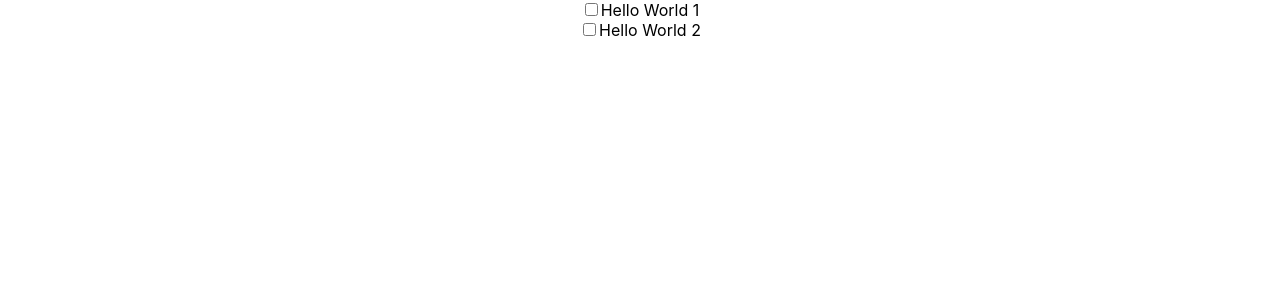
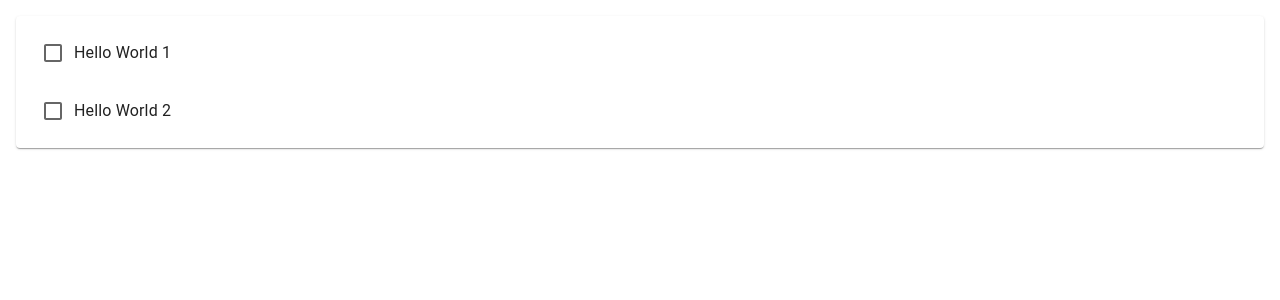
Before and after one commit to 2017tmxkxm/react, a React (Create React App) app in the folder react-workspace/todo-react-app/: page / in a window 1280 px wide. Shown: the top 300 px of the page. Built offline with nearby package versions, Linux system fonts and the light colour scheme.

Commit message:
frontend > App.js, Todd.js material ui 디자인 적용

```diff
--- a/react-workspace/todo-react-app/src/App.js
+++ b/react-workspace/todo-react-app/src/App.js
@@ -1,6 +1,7 @@
 import './App.css';
 import Todo from './Todo';
 import React, { useState } from "react";
+import { List, Paper } from "@mui/material";
 
 function App() {
   const [items, setItems] = useState([
@@ -16,8 +17,15 @@
     },
   ]);
 
-  let todoItems =
-    items.length > 0 && items.map((item) => <Todo item={item} key={item.id} />);
+  let todoItems = items.length > 0 && (
+    <Paper style={{ margin: 16 }}>
+      <List>
+        {items.map((item) => (
+          <Todo item={item} key={item.id} />
+        ))}
+      </List>
+    </Paper>
+    );
 
   return (
     <div className="App">
--- a/react-workspace/todo-react-app/src/Todo.js
+++ b/react-workspace/todo-react-app/src/Todo.js
@@ -1,13 +1,24 @@
 import React, { useState } from "react";
+import { ListItem, ListItemText, InputBase, Checkbox, List } from "@mui/material";
 
 const Todo = (props) => {
     const [item, setItem] = useState(props.item);
 
     return (
-        <div className="Todo">
-            <input type="checkbox" id={item.id} name={item.id} value={item.done} />
-            <label for={item.id}>{item.title}</label>
-        </div>
+       <ListItem>
+            <Checkbox checked={item.done} />
+            <ListItemText>
+                <InputBase
+                    inputProps={{ "aria-label": "naked"}}
+                    type="text"
+                    id={item.id}
+                    name={item.id}
+                    value={item.title}
+                    multiline={true}
+                    fullWidth={true}
+                />
+            </ListItemText>
+       </ListItem>
     )
 }
 
```
